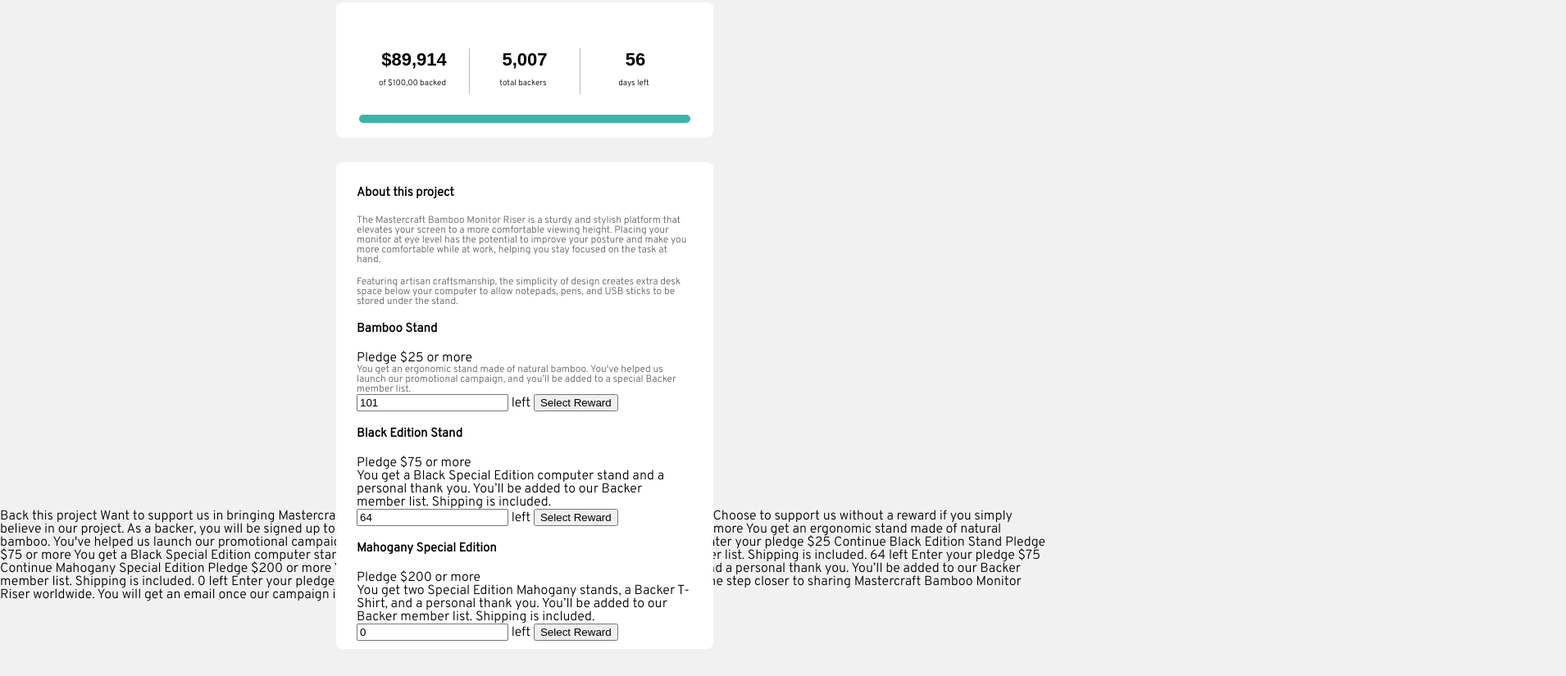
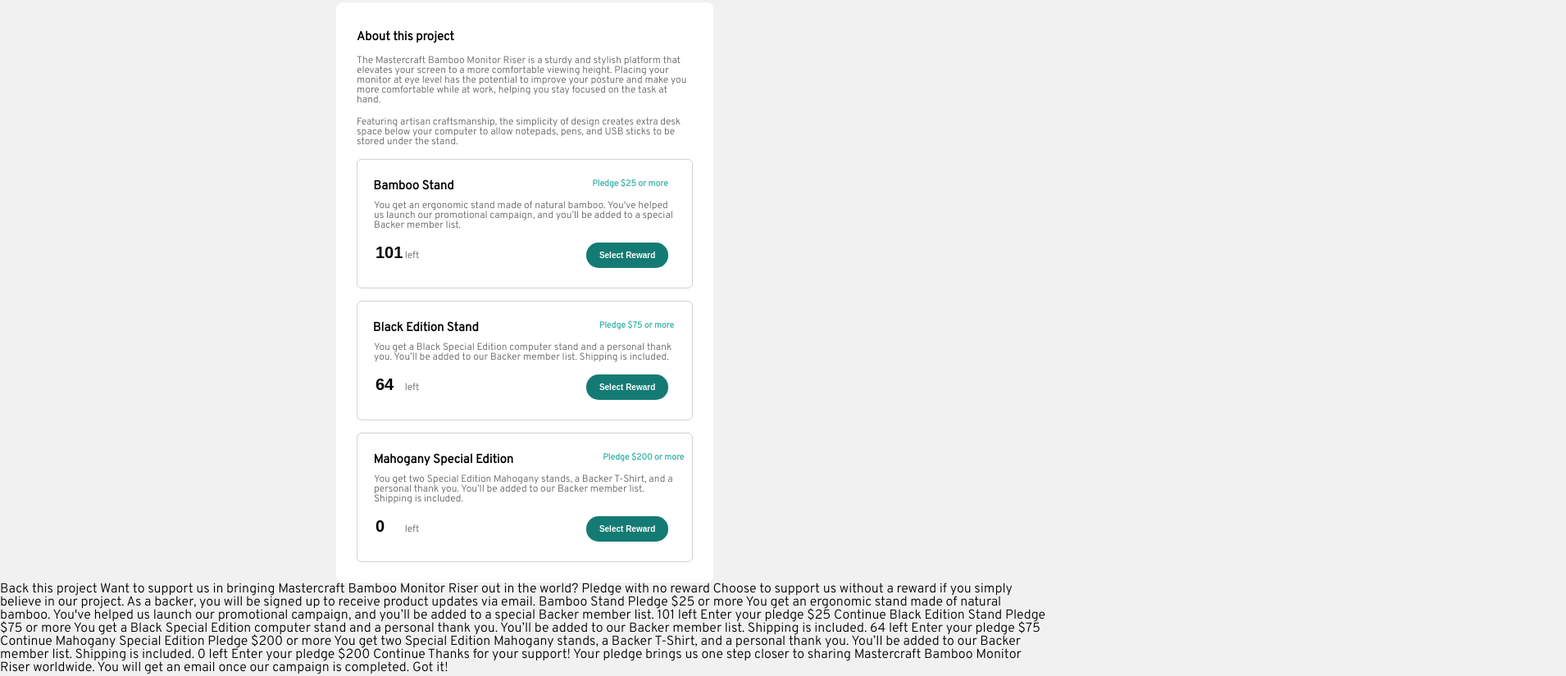
Before and after one commit to carolbianchini/crowdfunding-page-main, a plain HTML site: page index.html in a window 1280 px wide. Shown: the part 447-1272 px from the top of the page at 82% size, 1910 px wide, since content can reach past the window. Before the commit the page ends 1239 px from the top, so only its background shows below. Drawn offline with Linux system fonts and the light colour scheme.

Commit message:
add black edt amd mahogany itens

```diff
--- a/CSS/style.css
+++ b/CSS/style.css
@@ -18,6 +18,7 @@ nav {
     position: relative;
 	top: 50px;
 	left: 800px;
+    width: 250px;
 }
 
 nav li {
@@ -143,7 +144,6 @@ h1 {
 .input-box input {
     width: 130px;
     border: none;
-    font-size: 15px;
     text-align: center;
     font-size: 22px;
     font-weight: 700;
@@ -170,7 +170,7 @@ h1 {
 .progresso {
     height: 95%;
     border-radius: 10px;
-    background-color:hsl(176, 50%, 47%)
+    background-color:hsl(176, 50%, 47%);
 }
 
 .about-box {
@@ -180,16 +180,15 @@ h1 {
    justify-content: center;
    margin: 0 auto;
    position: relative;
-   top: 170px;
    background-color: white;
    padding: 10px 25px;
    border-radius: 8px;
 }
 
-h2 {
+.about-box h2 {
     font-size: 15px;
     font-weight: bold;
-    margin: 20px auto;
+    margin: 0 auto;
     text-align: left;
 }
 
@@ -203,8 +202,197 @@ h2 {
     margin: 15px auto;
 }
 
+.bamboo {
+    margin: 15px auto;
+    border: solid 1px  rgb(212, 208, 208);
+    border-radius: 6px;
+    padding: 15px 20px;
+}
+
+.bamboo h2 {
+    font-size: 15px;
+    font-weight: bold;
+    margin: 10px auto;
+    text-align: left;
+    position: relative;
+    right: 45px;
+}
+
 .bamboo p {
     color: rgb(97, 97, 97);
     font-size: 12px;
     font-weight: 500;
 }
+
+.titles {
+    display: flex;
+    flex-direction: row;
+    justify-content: space-around;
+}
+
+.bamboo h3 {
+    margin: 10px auto;
+    font-size: 10.5px;
+    color: hsl(176, 50%, 47%);
+    font-weight: 600;
+    position: relative;
+    left: 35px;
+}
+
+.bamboo input {
+    border: none;
+    font-size: 20px;
+    font-weight: 700;
+    margin: 15px auto;
+    width: 230px;
+}
+
+.bamboo label {
+    color: rgb(97, 97, 97);
+    font-size: 12px;
+    font-weight: 500;
+    position: relative;
+    right: 200px;
+}
+
+.reward {
+    width: 100px;
+    font-size: 10px;
+    padding: 10px;
+    border: none;
+    border-radius: 15px;
+    cursor: pointer;
+    background:hsl(176, 72%, 28%);
+    color: white;
+    font-weight: bold;
+}
+
+.black-edt {
+    margin: 0 auto;
+    border: solid 1px  rgb(212, 208, 208);
+    border-radius: 6px;
+    padding: 15px 20px;
+}
+
+.black-edt h2 {
+    font-size: 15px;
+    font-weight: bold;
+    margin: 10px auto;
+    text-align: left;
+    position: relative;
+    right: 38px;
+}
+
+.black-edt p {
+    color: rgb(97, 97, 97);
+    font-size: 12px;
+    font-weight: 500;
+}
+
+.titles {
+    display: flex;
+    flex-direction: row;
+    justify-content: space-around;
+}
+
+.black-edt h3 {
+    margin: 10px auto;
+    font-size: 10.5px;
+    color: hsl(176, 50%, 47%);
+    font-weight: 600;
+    position: relative;
+    right: 105px;
+}
+
+.black-edt input {
+    border: none;
+    font-size: 20px;
+    font-weight: 700;
+    margin: 15px auto;
+    width: 230px;
+}
+
+.black-edt label {
+    color: rgb(97, 97, 97);
+    font-size: 12px;
+    font-weight: 500;
+    position: relative;
+    right: 200px;
+}
+
+.reward {
+    width: 100px;
+    font-size: 10px;
+    padding: 10px;
+    border: none;
+    border-radius: 15px;
+    cursor: pointer;
+    background:hsl(176, 72%, 28%);
+    color: white;
+    font-weight: bold;
+}
+
+.mahogany {
+    margin: 15px auto;
+    border: solid 1px  rgb(212, 208, 208);
+    border-radius: 6px;
+    padding: 15px 20px;
+}
+
+.mahogany h2 {
+    font-size: 15px;
+    font-weight: bold;
+    margin: 10px auto;
+    text-align: left;
+    position: relative;
+    right: 25px;
+}
+
+.mahogany p {
+    color: rgb(97, 97, 97);
+    font-size: 12px;
+    font-weight: 500;
+}
+
+.titles {
+    display: flex;
+    flex-direction: row;
+    justify-content: space-around;
+}
+
+h3 {
+    margin: 10px auto;
+    font-size: 10.5px;
+    color: hsl(176, 50%, 47%);
+    font-weight: 600;
+    position: relative;
+    left: 35px;
+}
+
+.mahogany input {
+    border: none;
+    font-size: 20px;
+    font-weight: 700;
+    margin: 15px auto;
+    width: 230px;
+}
+
+.mahogany label {
+    color: rgb(97, 97, 97);
+    font-size: 12px;
+    font-weight: 500;
+    position: relative;
+    right: 200px;
+}
+
+.out-of-stock {
+    width: 100px;
+    font-size: 10px;
+    padding: 10px;
+    border: none;
+    border-radius: 15px;
+    cursor: pointer;
+    background:hsl(176, 72%, 28%);
+    color: white;
+    font-weight: bold;
+}
--- a/index.html
+++ b/index.html
@@ -82,9 +82,10 @@
     </div>
 
     <div class="bamboo">
+      <div class="titles">
       <h2 class="title-bamboo">Bamboo Stand</h2>
-
       <h3 class="prince-bamboo">Pledge $25 or more</h3>
+    </div>
 
       <p>You get an ergonomic stand made of natural bamboo. You've helped us launch our promotional campaign, and
         you’ll be added to a special Backer member list.</p>
@@ -96,10 +97,10 @@
     </div>
 
     <div class="black-edt">
+      <div class="titles">
       <h2 class="title-black">Black Edition Stand</h2>
-
       <h3 class="prince-black">Pledge $75 or more</h3>
-
+    </div>
       <p>You get a Black Special Edition computer stand and a personal thank you. You’ll be added to our Backer
         member list. Shipping is included.</p>
 
@@ -110,17 +111,18 @@
     </div>
 
     <div class="mahogany">
+      <div class="titles">
       <h2 class="title-mahogany">Mahogany Special Edition</h2>
 
       <h3 class="prince-mahogany">Pledge $200 or more</h3>
-
+    </div>
       <p>You get two Special Edition Mahogany stands, a Backer T-Shirt, and a personal thank you. You’ll be added
         to our Backer member list. Shipping is included.</p>
 
       <input type="text" class="left" value="0" data-left="">
       <label for ="" class="left-title">left</label>
 
-      <button class="Out of Stock">Select Reward</button>
+      <button class="out-of-stock">Select Reward</button>
     </div>
 
 
```
